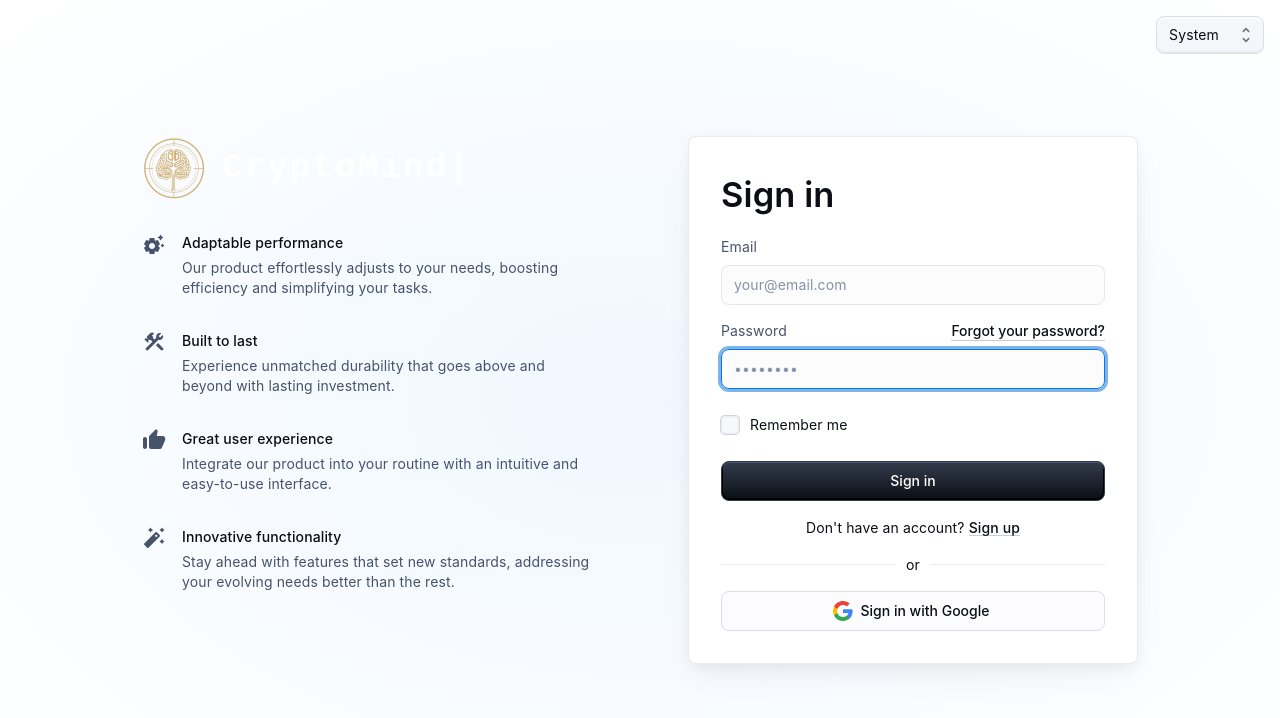
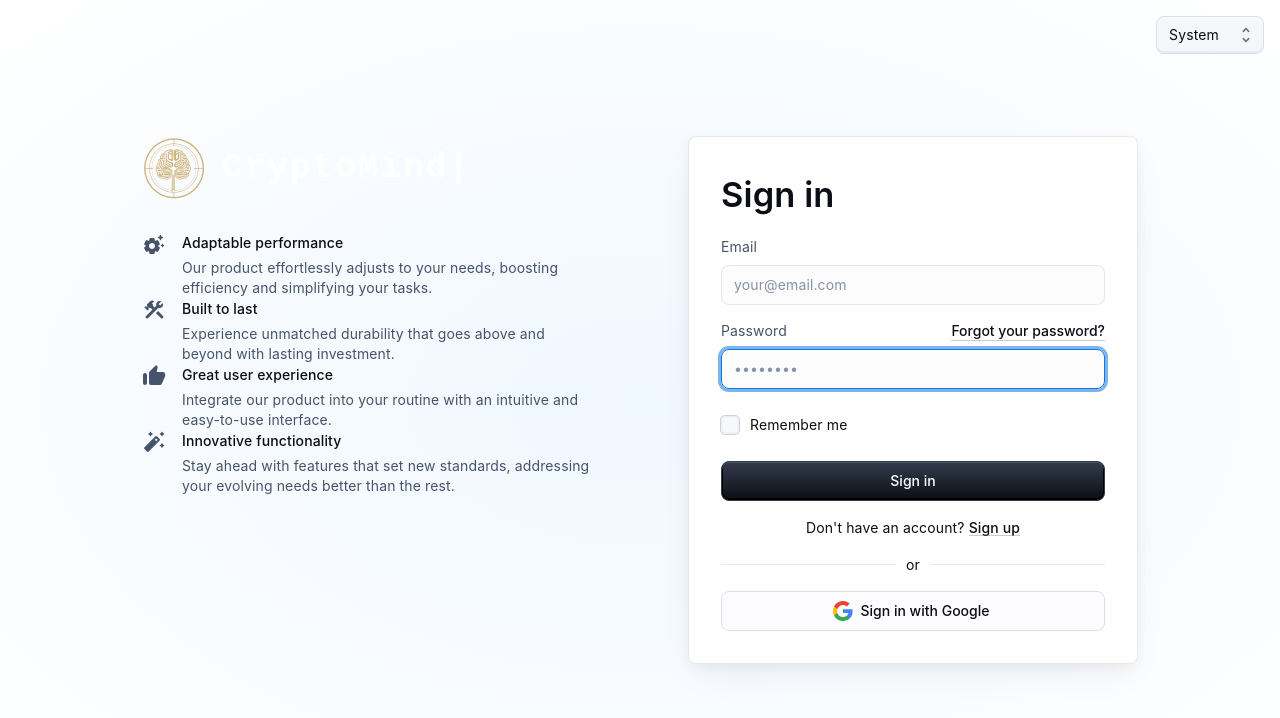
Before and after one commit to HiKami172/crypto-mind-frontend, a React (Create React App) app: page /sign-in in a window 1280 px wide. Shown: the top 718 px of the page. Built offline with nearby package versions, Linux system fonts and the light colour scheme; no server answers.

Commit message:
Hide salespoints in xs view. Fix sizing issue.

```diff
--- a/src/components/Auth/Content.tsx
+++ b/src/components/Auth/Content.tsx
@@ -45,14 +45,18 @@ export function Content({ isTextAnimationComplete }: { isTextAnimationComplete:
             const timeouts = items.map((_, index) =>
                 setTimeout(() => {
                     setVisibleIndexes((prev) => [...prev, index]);
-                }, (index + 1) * 500) // Stagger animations
+                }, (index + 1) * 500)
             );
-            return () => timeouts.forEach(clearTimeout); // Cleanup timeouts
+            return () => timeouts.forEach(clearTimeout);
         }
     }, [isTextAnimationComplete]);
 
     return (
-        <React.Fragment>
+        <Stack
+            sx={{
+                display: { xs: 'none', sm: 'block' },
+            }}
+        >
             {items.map((item, index) => (
                 <Slide
                     key={index}
@@ -60,7 +64,7 @@ export function Content({ isTextAnimationComplete }: { isTextAnimationComplete:
                     in={visibleIndexes.includes(index)}
                     mountOnEnter
                     unmountOnExit
-                    timeout={1000} // Adjust animation duration
+                    timeout={1000}
                 >
                     <Stack direction="row" sx={{ gap: 2 }}>
                         {item.icon}
@@ -75,7 +79,7 @@ export function Content({ isTextAnimationComplete }: { isTextAnimationComplete:
                     </Stack>
                 </Slide>
             ))}
-        </React.Fragment>
+        </Stack>
     );
 }
 
--- a/src/pages/SignIn.tsx
+++ b/src/pages/SignIn.tsx
@@ -20,20 +20,20 @@ export default function SignIn(props: { disableCustomTheme?: boolean }) {
             sx={[
                 {
                     justifyContent: 'center',
-                    marginTop: 0, // Remove additional offsets
-                    minHeight: '100vh', // Start with viewport height and grow
-                    position: 'relative', // Ensure the pseudo-element stays tied to this container
+                    marginTop: 0,
+                    minHeight: '100vh',
+                    position: 'relative',
                 },
                 (theme) => ({
                     '&::before': {
                         content: '""',
                         display: 'block',
-                        position: 'fixed', // Fixed to the viewport to persist on scroll
+                        position: 'fixed',
                         zIndex: -1,
                         top: 0,
                         left: 0,
                         width: '100%',
-                        height: '100%', // Ensure it covers the viewport height
+                        height: '100%',
                         backgroundImage:
                             'radial-gradient(ellipse at 50% 50%, hsl(210, 100%, 97%), hsl(0, 0%, 100%))',
                         backgroundRepeat: 'no-repeat',
@@ -53,6 +53,7 @@ export default function SignIn(props: { disableCustomTheme?: boolean }) {
                     gap: { xs: 6, sm: 12 },
                     p: 2,
                     mx: 'auto',
+                    width: '100%',
                 }}
             >
                 <Stack
@@ -62,6 +63,7 @@ export default function SignIn(props: { disableCustomTheme?: boolean }) {
                         gap: { xs: 6, sm: 12 },
                         p: { xs: 2, sm: 4 },
                         m: 'auto',
+                        width: { xs: '100%', sm: 'auto' },
                     }}
                 >
               <Stack
@@ -78,7 +80,7 @@ export default function SignIn(props: { disableCustomTheme?: boolean }) {
                   }}
               >
                 <AppHeader setIsTextAnimationComplete={setIsTextAnimationComplete} />
-                <Content isTextAnimationComplete={isTextAnimationComplete} />
+                <Content isTextAnimationComplete={isTextAnimationComplete}/>
             </Stack>
             <SignInCard />
           </Stack>
--- a/src/pages/SignUp.tsx
+++ b/src/pages/SignUp.tsx
@@ -21,20 +21,20 @@ export default function SignUp(props: { disableCustomTheme?: boolean }) {
                 sx={[
                     {
                         justifyContent: 'center',
-                        marginTop: 0, // Remove additional offsets
-                        minHeight: '100vh', // Start with viewport height and grow
-                        position: 'relative', // Ensure the pseudo-element stays tied to this container
+                        marginTop: 0,
+                        minHeight: '100vh',
+                        position: 'relative',
                     },
                     (theme) => ({
                         '&::before': {
                             content: '""',
                             display: 'block',
-                            position: 'fixed', // Fixed to the viewport to persist on scroll
+                            position: 'fixed',
                             zIndex: -1,
                             top: 0,
                             left: 0,
                             width: '100%',
-                            height: '100%', // Ensure it covers the viewport height
+                            height: '100%',
                             backgroundImage:
                                 'radial-gradient(ellipse at 50% 50%, hsl(210, 100%, 97%), hsl(0, 0%, 100%))',
                             backgroundRepeat: 'no-repeat',
@@ -54,6 +54,7 @@ export default function SignUp(props: { disableCustomTheme?: boolean }) {
                         gap: { xs: 6, sm: 12 },
                         p: 2,
                         mx: 'auto',
+                        width: '100%',
                     }}
                 >
                     <Stack
@@ -63,6 +64,7 @@ export default function SignUp(props: { disableCustomTheme?: boolean }) {
                             gap: { xs: 6, sm: 12 },
                             p: { xs: 2, sm: 4 },
                             m: 'auto',
+                            width: { xs: '100%', sm: 'auto' },
                         }}
                     >
                         <Stack
```
Lines whose indentation alone changed are shown as unchanged.
